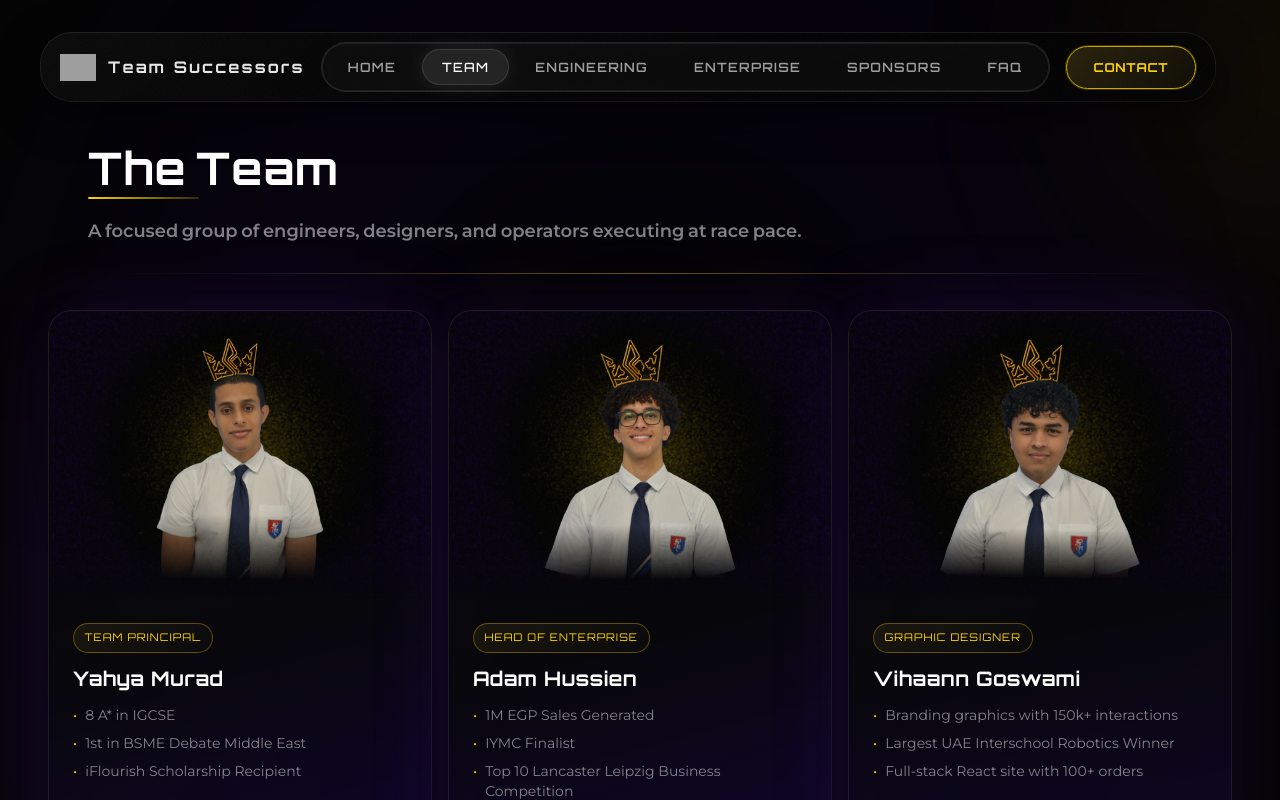
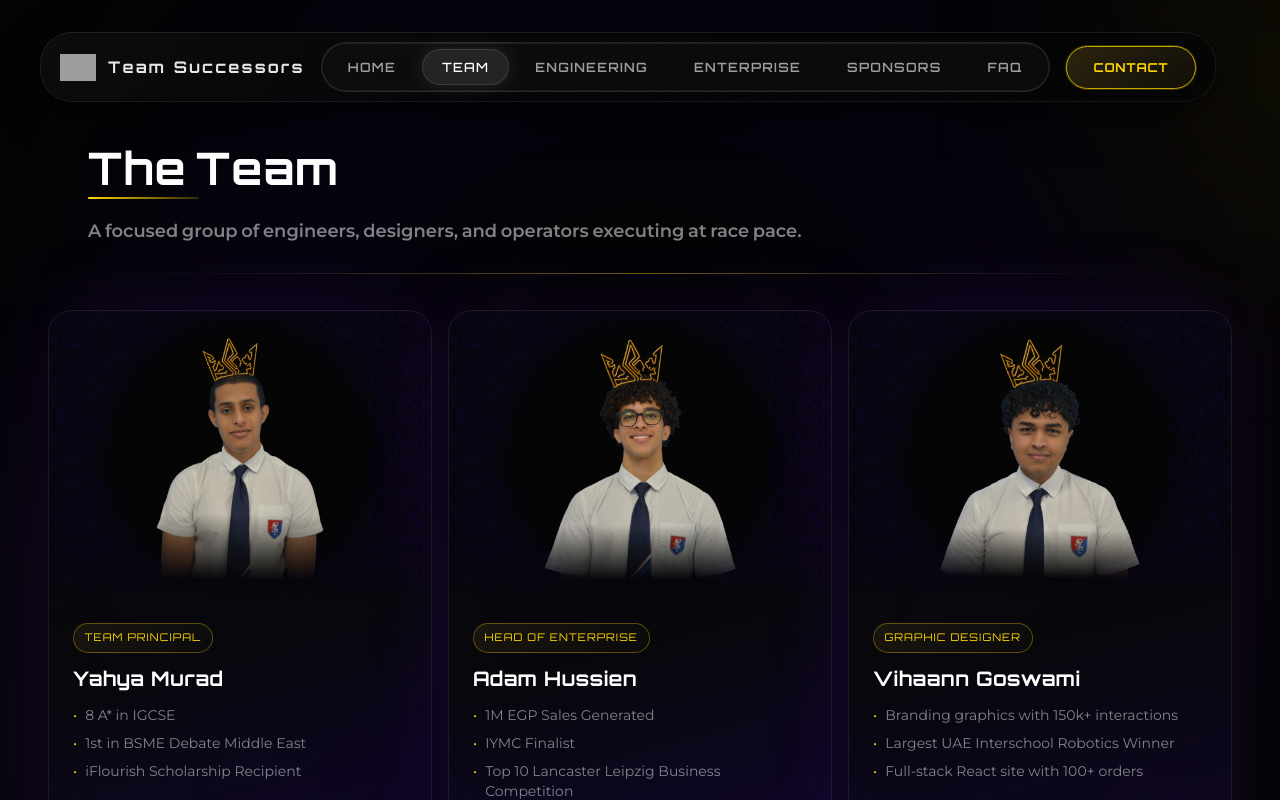
Before and after one commit to Exyywtf/Team-Successors, a Next.js app: page /team in a window 1280 px wide. Shown: the top 800 px of the page. Built offline with nearby package versions, Linux system fonts and the light colour scheme; grey boxes are pictures that could not be loaded.

Commit message:
Rename media wrapper class to media-wrapper-gallery-bg

```diff
--- a/app/globals.css
+++ b/app/globals.css
@@ -305,8 +305,8 @@
     z-index: 1;
   }
 
-  .media-wrapper-team-bg {
-    background-image: url("/textures/media-wrapper-team-bg.jpg");
+  .media-wrapper-gallery-bg {
+    background-image: url("/textures/media-wrapper-gallery-bg.jpg");
   }
 
   .glass-panel {
--- a/components/media/teamMediaStyles.ts
+++ b/components/media/teamMediaStyles.ts
@@ -1,7 +1,7 @@
 import type { CSSProperties } from "react";
 
 export const TEAM_MEDIA_BACKGROUND_CLASS =
-  "media-pop absolute inset-0 z-0 media-wrapper-team-bg bg-cover bg-center bg-no-repeat";
+  "media-pop absolute inset-0 z-0 media-wrapper-gallery-bg bg-cover bg-center bg-no-repeat";
 
 export const TEAM_MEDIA_OVERLAY_SIZE_CLASS = "h-[88%] w-[88%] object-contain";
 
```
